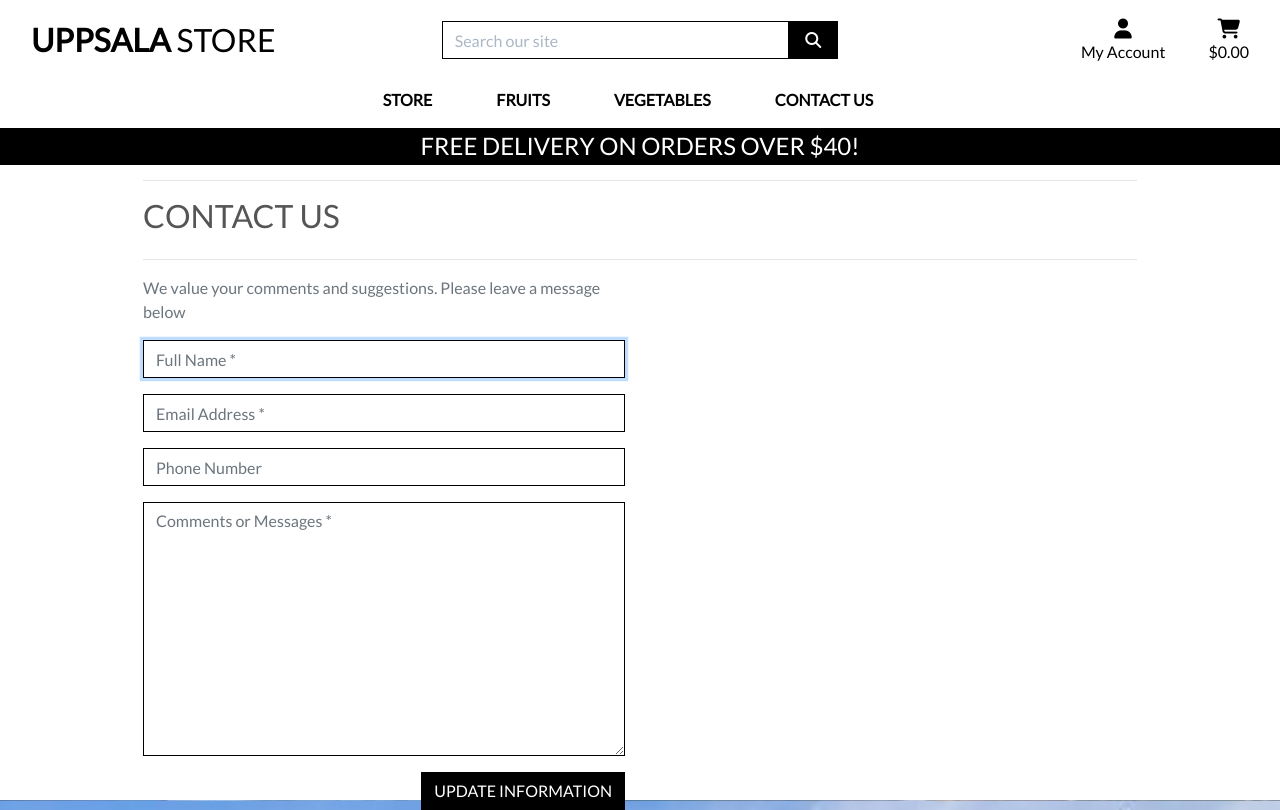
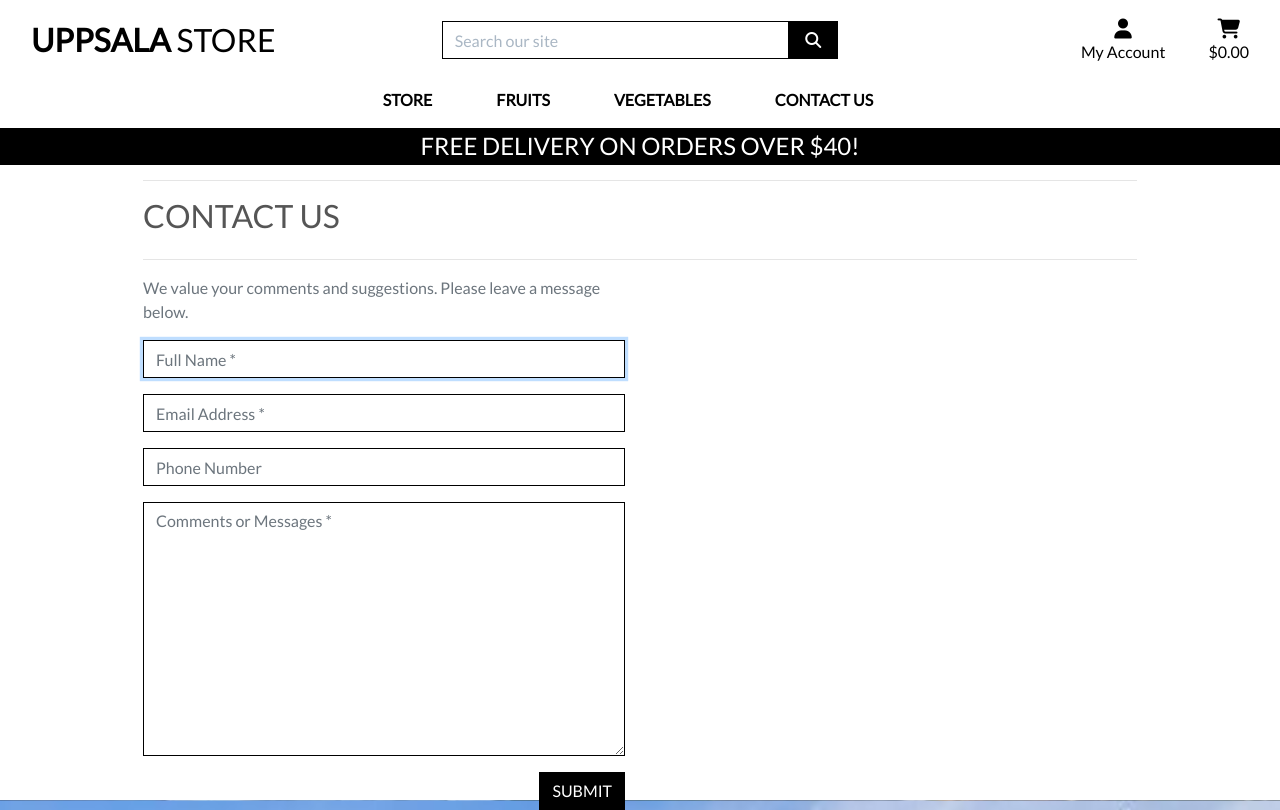
Before and after one commit to Joh201/Uppsala-Fruit-Vegetable-Store, a Django app: page /contac_us/ in a window 1280 px wide. Run offline with Django 3.2, Linux system fonts and the light colour scheme; some libraries are stand-ins or nearby versions.

Commit message:
Update contact us view and page

```diff
--- a/home/templates/home/contact_us.html
+++ b/home/templates/home/contact_us.html
@@ -23,11 +23,11 @@
         </div>
         <div class="row">
             <div class="col-12 col-lg-6">
-                <p class="text-muted">We value your comments and suggestions. Please leave a message below</p>
-                <form class="mt-3" action="{% url 'profile' %}" method="POST" id="profile-update-form">
+                <p class="text-muted">We value your comments and suggestions. Please leave a message below.</p>
+                <form class="mt-3" action="{% url 'contact_us' %}" method="POST" id="contact-us-form">
                     {% csrf_token %}
                     {{ contact_form|crispy }}
-                    <button class="btn btn-black rounded-0 text-uppercase float-right">Update Information</button>
+                    <button id="submit-button" class="btn btn-black rounded-0 text-uppercase float-right">Submit</button>
                 </form>
             </div>
         </div>
--- a/home/views.py
+++ b/home/views.py
@@ -1,5 +1,5 @@
 from django.shortcuts import render
-# from django.contrib import messages
+from django.contrib import messages
 from .forms import ContactUsForm
 
 
@@ -12,6 +12,12 @@ def index(request):
 def contact_us(request):
     ''' A view to return the contact us page'''
 
+    if request.method == 'POST':
+        form = ContactUsForm(request.POST)
+        if form.is_valid():
+            form.save()
+            messages.success(request, 'Thanks for your comments!')
+
     contact_form = ContactUsForm()
     context = {
         'contact_form': contact_form
```
